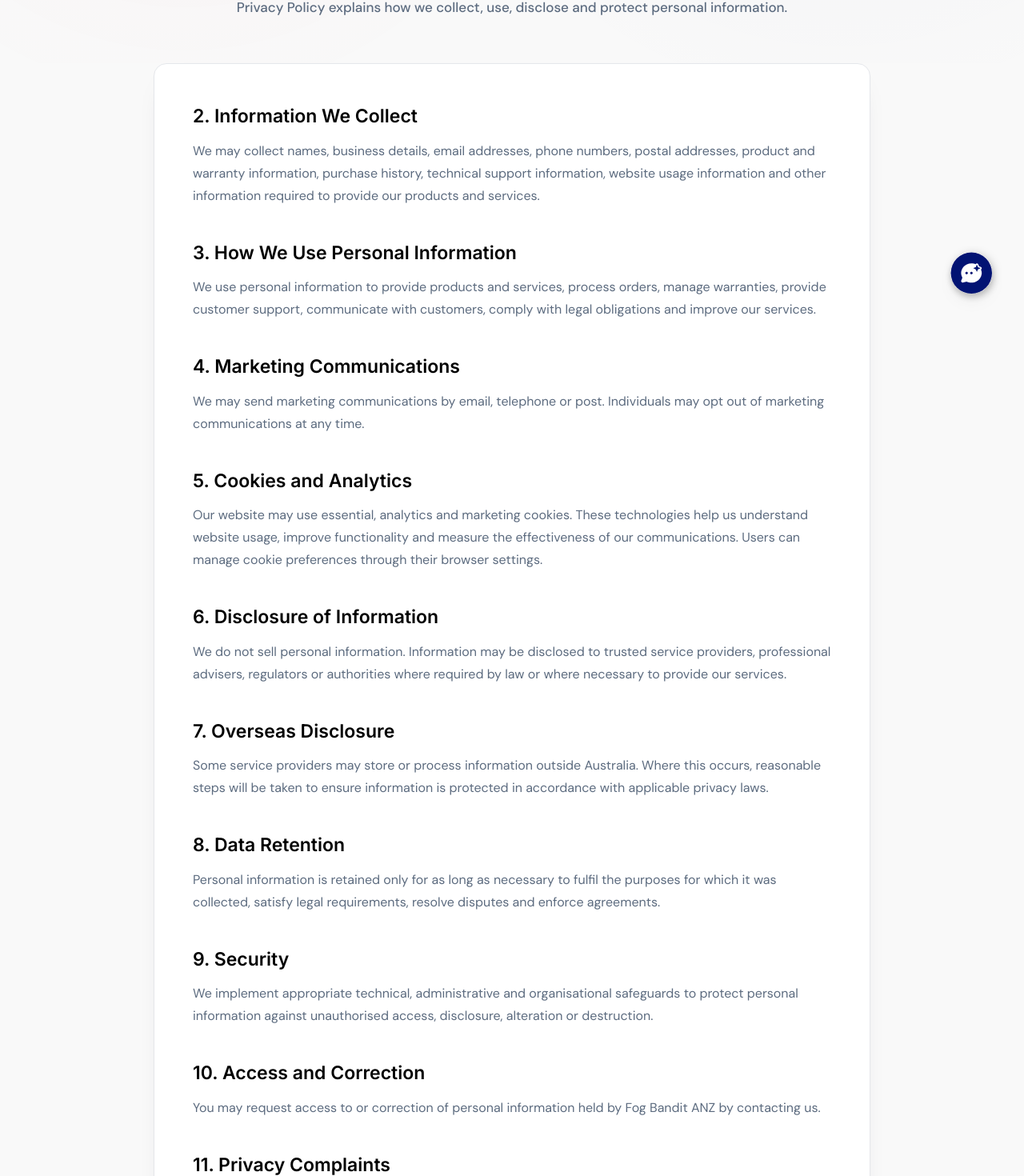
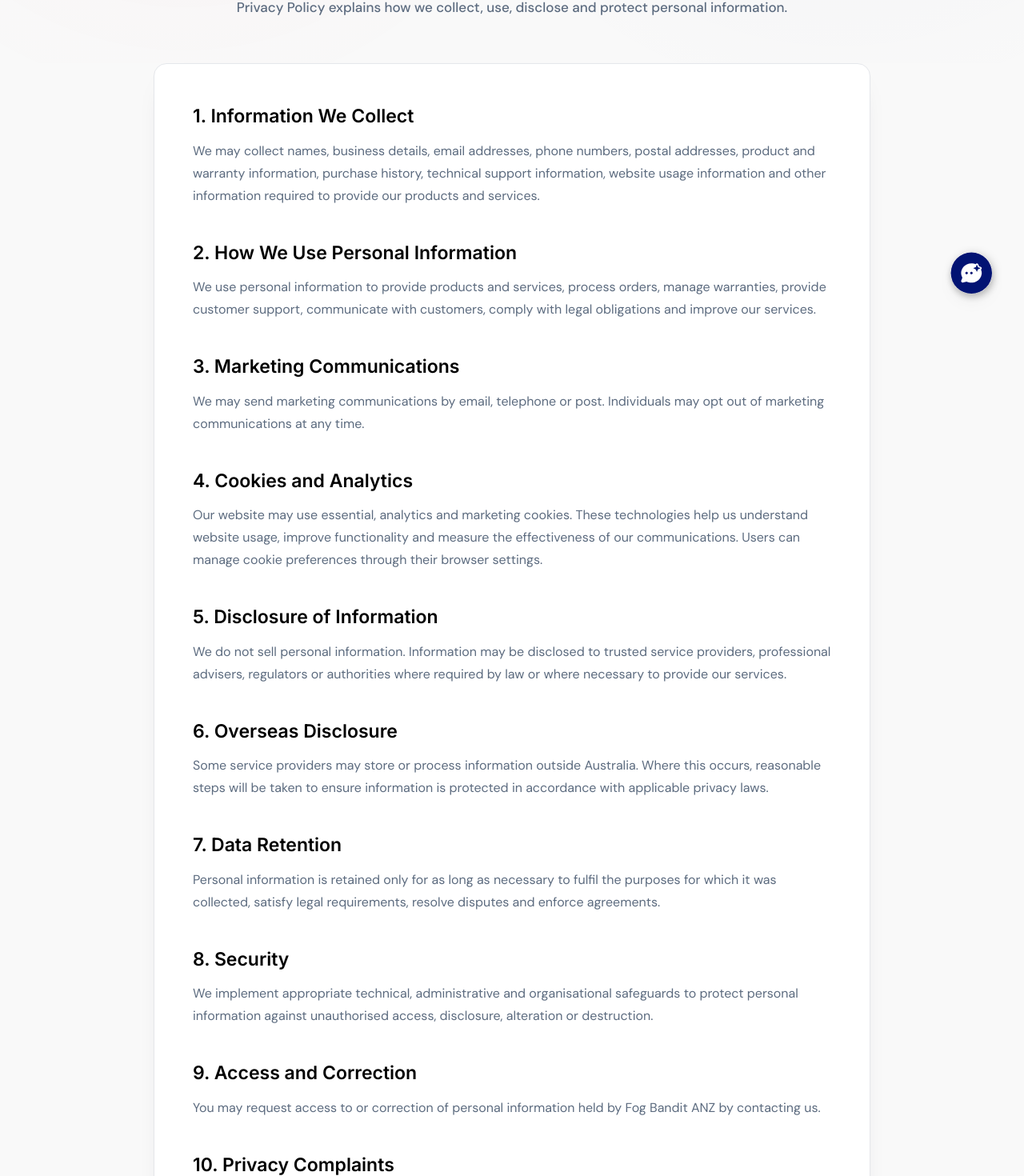
Before and after one commit to zunnoonwaheed/Fog-Bandit-Website-with-AI-Chatbot, a React (Vite) app: page /privacy-policy in a window 1280 px wide. Shown: the part 393-1863 px from the top of the page at 80% size. Built offline with nearby package versions, Linux system fonts and the light colour scheme; the HTML template or start-up script is replaced by a standard one.

Commit message:
Renumber privacy policy sections

```diff
--- a/src/pages/PrivacyPolicy.tsx
+++ b/src/pages/PrivacyPolicy.tsx
@@ -3,57 +3,57 @@ import Footer from "@/components/Footer";
 
 const policySections = [
   {
-    title: "2. Information We Collect",
+    title: "1. Information We Collect",
     content:
       "We may collect names, business details, email addresses, phone numbers, postal addresses, product and warranty information, purchase history, technical support information, website usage information and other information required to provide our products and services.",
   },
   {
-    title: "3. How We Use Personal Information",
+    title: "2. How We Use Personal Information",
     content:
       "We use personal information to provide products and services, process orders, manage warranties, provide customer support, communicate with customers, comply with legal obligations and improve our services.",
   },
   {
-    title: "4. Marketing Communications",
+    title: "3. Marketing Communications",
     content:
       "We may send marketing communications by email, telephone or post. Individuals may opt out of marketing communications at any time.",
   },
   {
-    title: "5. Cookies and Analytics",
+    title: "4. Cookies and Analytics",
     content:
       "Our website may use essential, analytics and marketing cookies. These technologies help us understand website usage, improve functionality and measure the effectiveness of our communications. Users can manage cookie preferences through their browser settings.",
   },
   {
-    title: "6. Disclosure of Information",
+    title: "5. Disclosure of Information",
     content:
       "We do not sell personal information. Information may be disclosed to trusted service providers, professional advisers, regulators or authorities where required by law or where necessary to provide our services.",
   },
   {
-    title: "7. Overseas Disclosure",
+    title: "6. Overseas Disclosure",
     content:
       "Some service providers may store or process information outside Australia. Where this occurs, reasonable steps will be taken to ensure information is protected in accordance with applicable privacy laws.",
   },
   {
-    title: "8. Data Retention",
+    title: "7. Data Retention",
     content:
       "Personal information is retained only for as long as necessary to fulfil the purposes for which it was collected, satisfy legal requirements, resolve disputes and enforce agreements.",
   },
   {
-    title: "9. Security",
+    title: "8. Security",
     content:
       "We implement appropriate technical, administrative and organisational safeguards to protect personal information against unauthorised access, disclosure, alteration or destruction.",
   },
   {
-    title: "10. Access and Correction",
+    title: "9. Access and Correction",
     content:
       "You may request access to or correction of personal information held by Fog Bandit ANZ by contacting us.",
   },
   {
-    title: "11. Privacy Complaints",
+    title: "10. Privacy Complaints",
     content:
       "If you believe your privacy has been breached, please contact Fog Bandit ANZ in writing. We will investigate your complaint and respond within a reasonable timeframe. If you are not satisfied with our response, you may contact the Office of the Australian Information Commissioner (OAIC).",
   },
   {
-    title: "12. Changes to this Policy",
+    title: "11. Changes to this Policy",
     content:
       "This Privacy Policy may be updated from time to time. The latest version will be published on our website.",
   },
```
